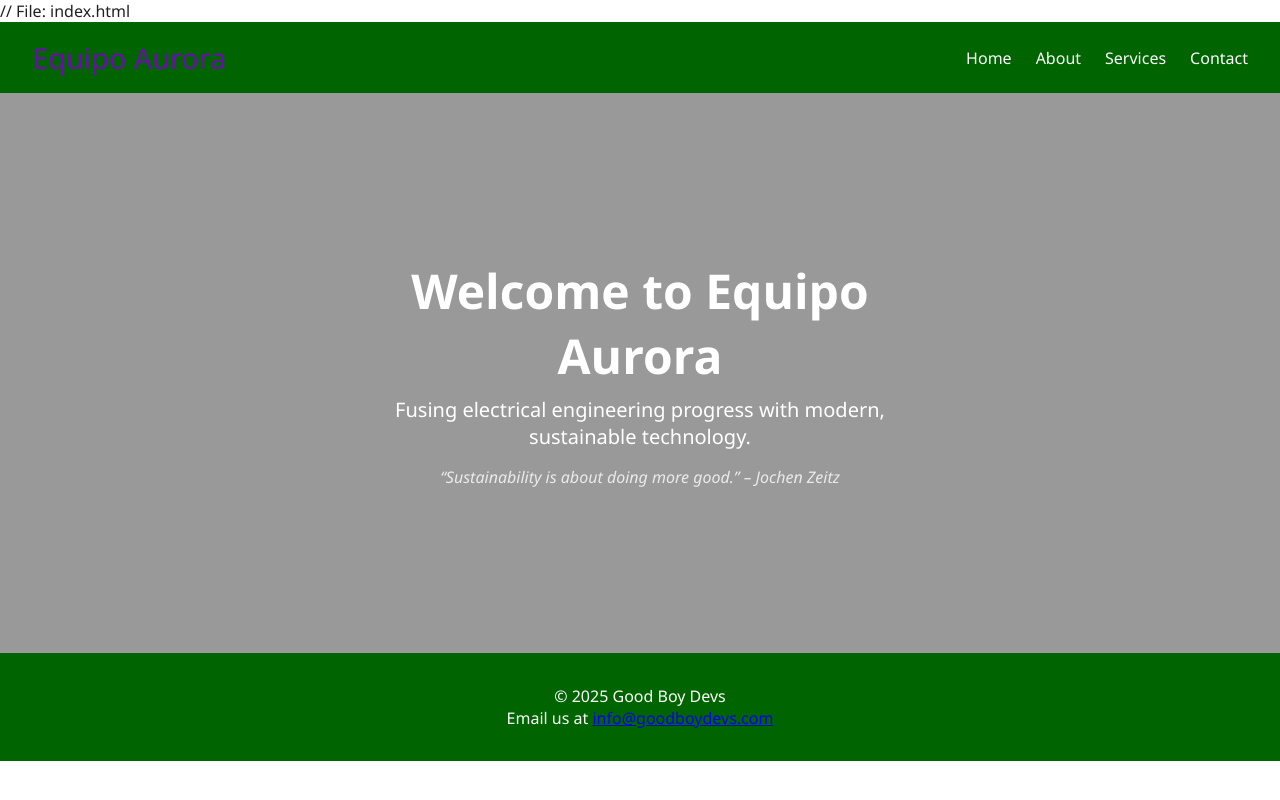
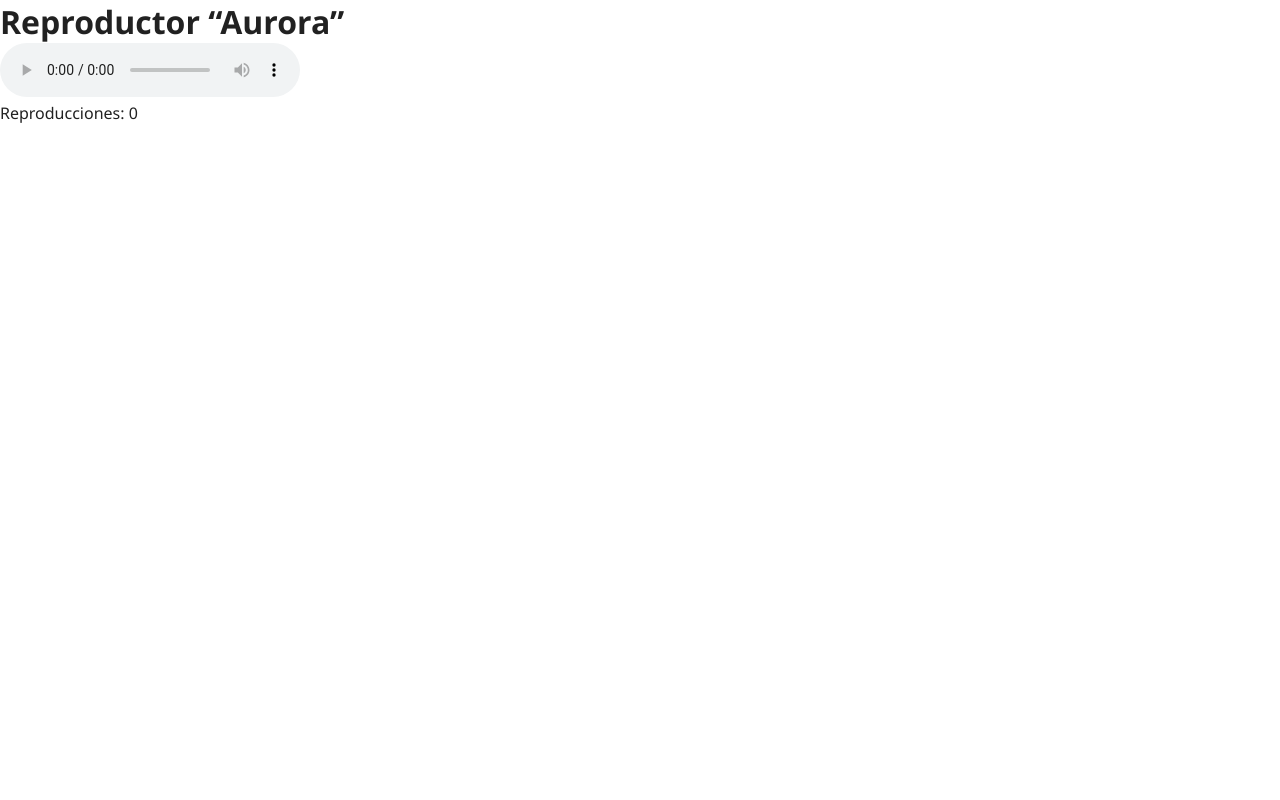
Before and after one commit to koalami/GB_DEVS, a plain HTML site: page index.html in a window 1280 px wide. Drawn offline with Linux system fonts and the light colour scheme.

Commit message:
Change title and add audio player section
Updated the title and structure for the audio player.

```diff
--- a/index.html
+++ b/index.html
@@ -1,42 +1,20 @@
-// File: index.html
 <!DOCTYPE html>
-<html lang="en">
+<html lang="es">
 <head>
   <meta charset="UTF-8">
   <meta name="viewport" content="width=device-width, initial-scale=1.0">
-  <title>Equipo Aurora</title>
+  <title>Reproductor Aurora</title>
   <link rel="stylesheet" href="styles.css">
 </head>
 <body>
-  <header>
-    <a href="#" class="logo">Equipo Aurora</a>
-    <nav>
-      <ul>
-        <li><a href="#home">Home</a></li>
-        <li><a href="#about">About</a></li>
-        <li><a href="#services">Services</a></li>
-        <li><a href="#contact">Contact</a></li>
-      </ul>
-    </nav>
-    <button class="menu-toggle">☰</button>
-  </header>
-
-  <section id="home" class="hero">
-    <div class="overlay"></div>
-    <div class="content">
-      <h1>Welcome to Equipo Aurora</h1>
-      <p>Fusing electrical engineering progress with modern, sustainable technology.</p>
-      <blockquote id="quote"></blockquote>
-    </div>
-  </section>
-
-
-
-
-  <footer id="contact">
-    <p>&copy; <span id="year"></span> Good Boy Devs</p>
-    <p>Email us at <a href="com">info@goodboydevs.com</a></p>
-  </footer>
+  <div class="player-container">
+    <h1>Reproductor “Aurora”</h1>
+    <audio id="audioPlayer" controls preload="metadata">
+      <source src="Aurora.mp3" type="audio/mpeg">
+      Tu navegador no soporta el elemento de audio.
+    </audio>
+    <div id="playCountDiv">Reproducciones: <span id="playCount">0</span></div>
+  </div>
 
   <script src="script.js"></script>
 </body>
```
